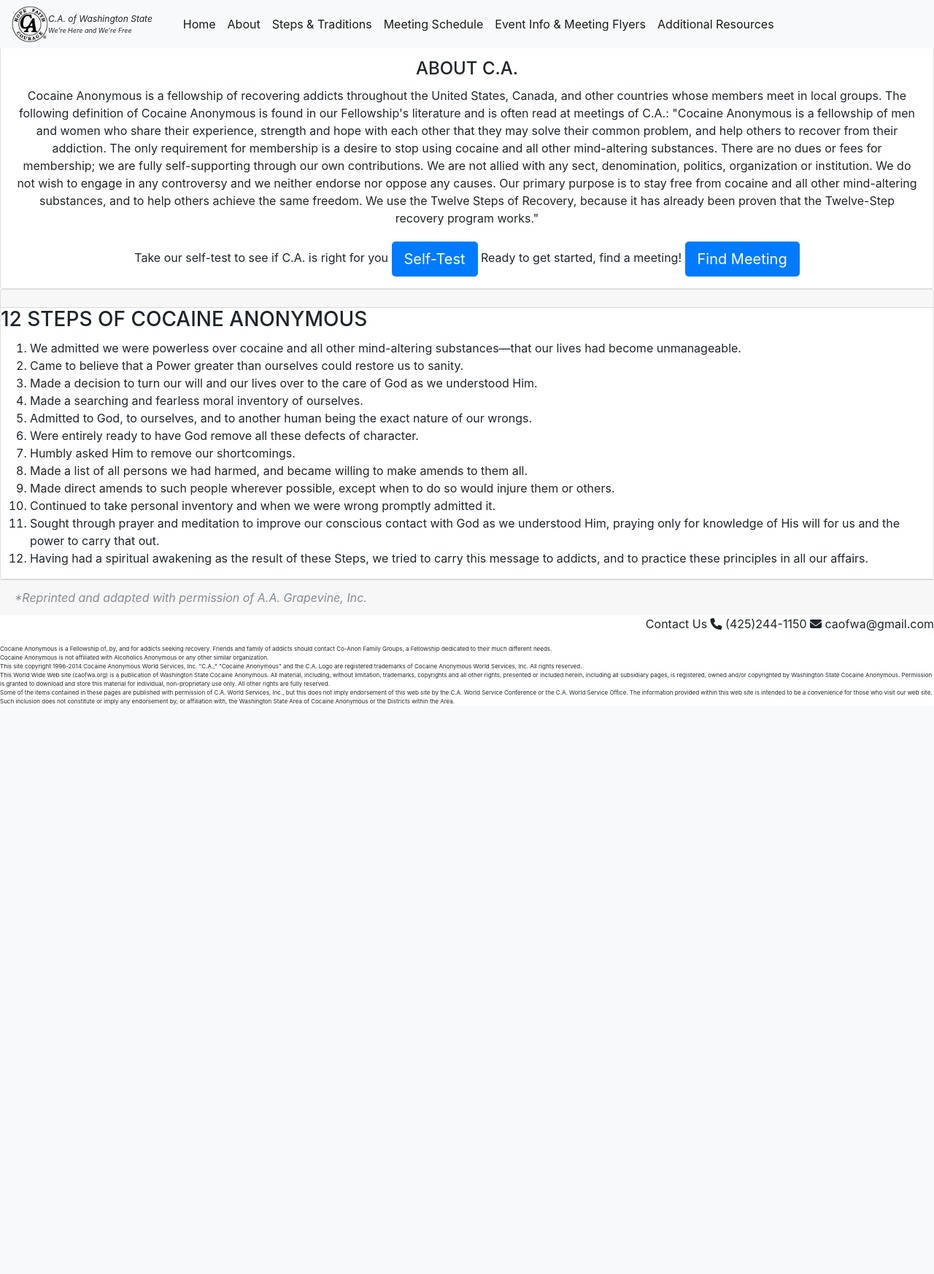
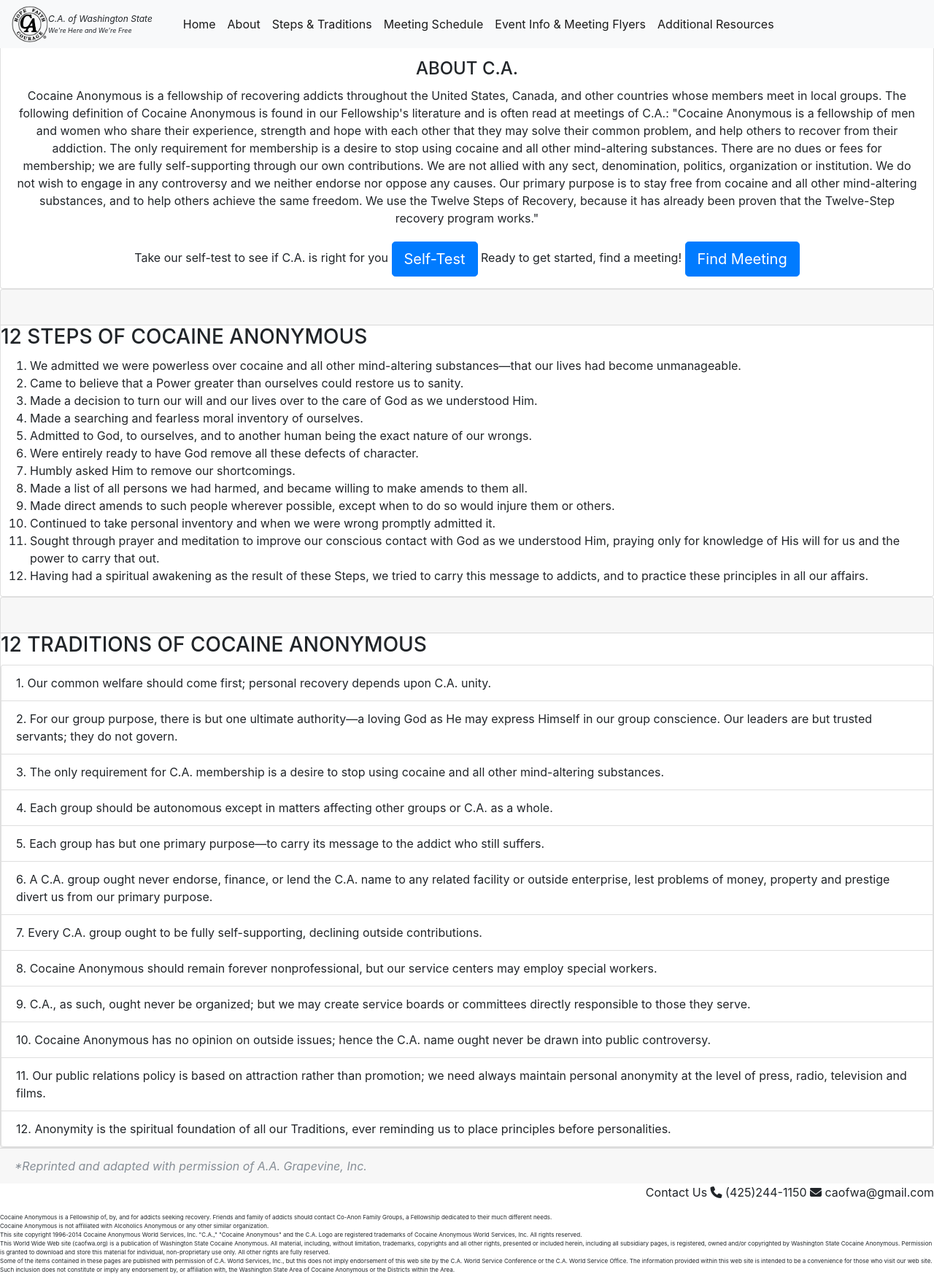
Before and after one commit to nathancmoore/final_project, a Django app: template ca_website/ca_website/templates/ca_website/about.html in a window 1280 px wide. Shown: the whole page at 73% size. Before the commit the page ends 966 px from the top, so only its background shows below. Run offline with Django 3.2, Linux system fonts and the light colour scheme; the template is opened without the code that fills it, so the values that code supplies are empty; some libraries are stand-ins or nearby versions.

Commit message:
finished about page.

```diff
--- a/ca_website/ca_website/templates/ca_website/about.html
+++ b/ca_website/ca_website/templates/ca_website/about.html
@@ -15,8 +15,7 @@ Ready to get started, find a meeting!
 </p>
 </div>
 <div class="card">
-    <div class="card-header">
-  </div>
+    <div class="card-header"><br></div>
     <h3 class="card-title">12 STEPS OF COCAINE ANONYMOUS</h3>
     <ol>
         <li>We admitted we were powerless over cocaine and all other mind-altering substances—that our lives had become unmanageable.</li>
@@ -33,6 +32,24 @@ Ready to get started, find a meeting!
         <li>Having had a spiritual awakening as the result of these Steps, we tried to carry this message to addicts, and to practice these principles in all our affairs.</li>
     </ol>
 </div>
+<div class="card">
+    <div class="card-header"><br></div>
+    <h3 class="card-title">12 TRADITIONS OF COCAINE ANONYMOUS</h3>
+    <ol class="list-group">
+      <li class="list-group-item">1. Our common welfare should come first; personal recovery depends upon C.A. unity.</li>
+      <li class="list-group-item">2. For our group purpose, there is but one ultimate authority—a loving God as He may express Himself in our group conscience. Our leaders are but trusted servants; they do not govern.</li>
+      <li class="list-group-item">3. The only requirement for C.A. membership is a desire to stop using cocaine and all other mind-altering substances.</li>
+      <li class="list-group-item">4. Each group should be autonomous except in matters affecting other groups or C.A. as a whole.</li>
+      <li class="list-group-item">5. Each group has but one primary purpose—to carry its message to the addict who still suffers.</li>
+      <li class="list-group-item">6. A C.A. group ought never endorse, finance, or lend the C.A. name to any related facility or outside enterprise, lest problems of money, property and prestige divert us from our primary purpose.</li>
+      <li class="list-group-item">7. Every C.A. group ought to be fully self-supporting, declining outside contributions.</li>
+      <li class="list-group-item">8. Cocaine Anonymous should remain forever nonprofessional, but our service centers may employ special workers.</li>
+      <li class="list-group-item">9. C.A., as such, ought never be organized; but we may create service boards or committees directly responsible to those they serve.</li>
+      <li class="list-group-item">10. Cocaine Anonymous has no opinion on outside issues; hence the C.A. name ought never be drawn into public controversy.</li>
+      <li class="list-group-item">11. Our public relations policy is based on attraction rather than promotion; we need always maintain personal anonymity at the level of press, radio, television and films.</li>
+      <li class="list-group-item">12. Anonymity is the spiritual foundation of all our Traditions, ever reminding us to place principles before personalities.</li>
+    </ol>
+</div>
 <div class="card-footer text-muted">
 <i>*Reprinted and adapted with permission of A.A. Grapevine, Inc.</i>
 </div>
```
